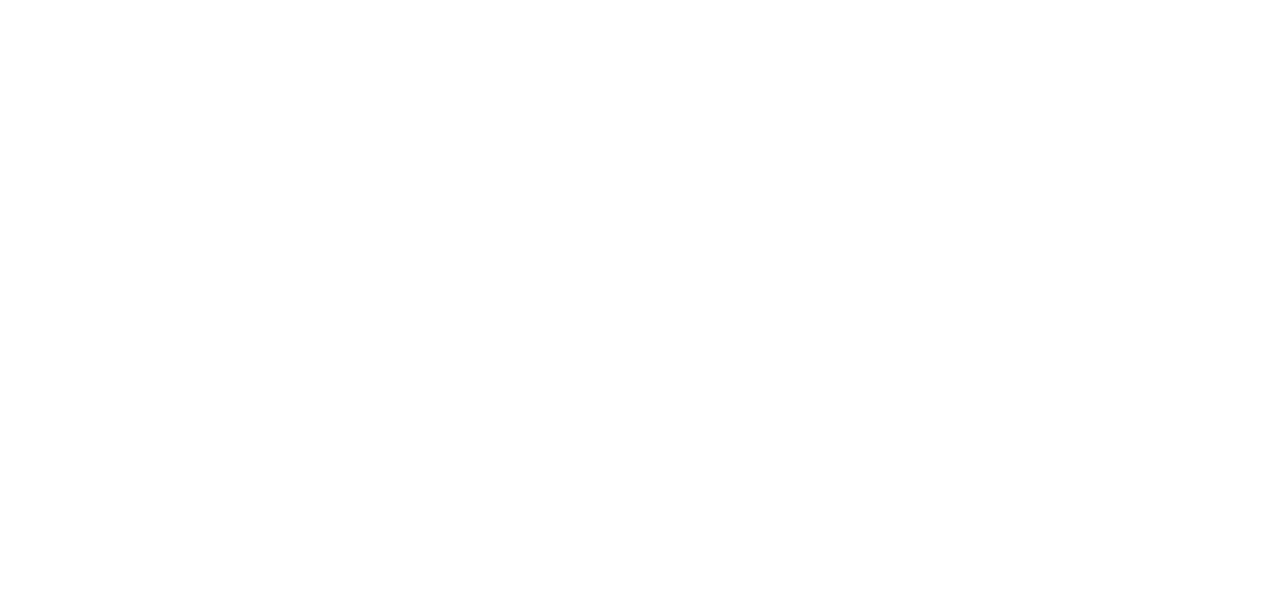
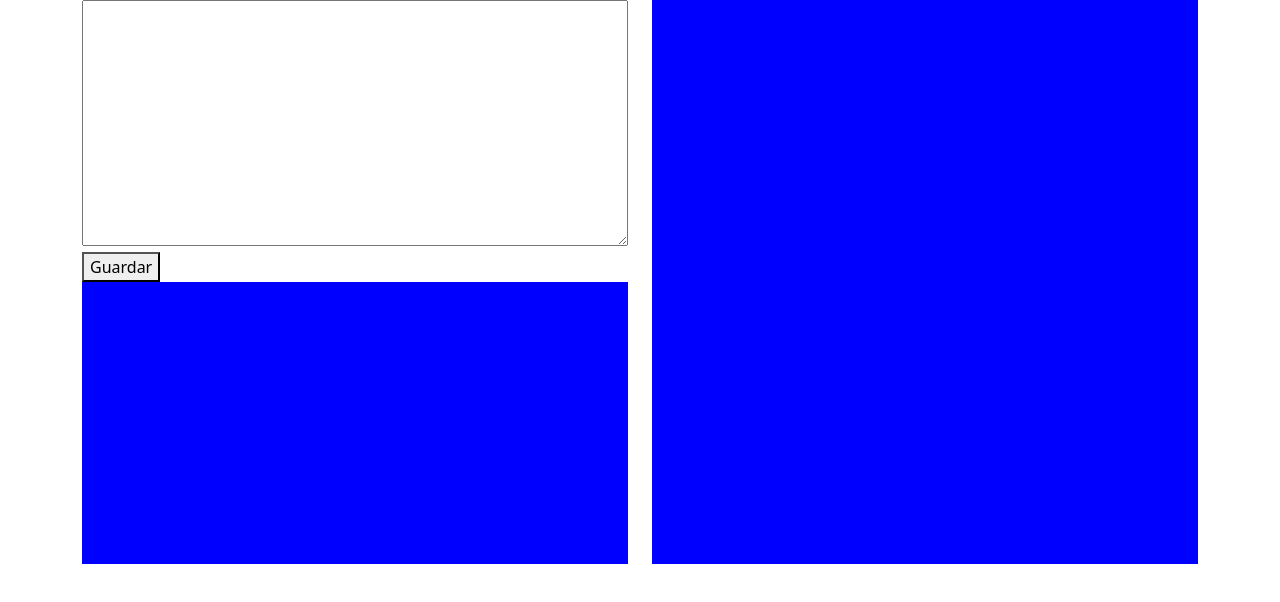
Before and after one commit to cmocsary/notePa, a plain HTML site: page index.html in a window 1280 px wide. Drawn offline with nearby package versions, Linux system fonts and the light colour scheme.

Commit message:
estructuras en html y css para conformar las cajas de cada componente

```diff
--- a/css/index.css
+++ b/css/index.css
@@ -0,0 +1,16 @@
+.boardBox {
+    width: 100%;
+    height: 200%;
+    background-color: blue;
+}
+.noteBox {
+    width: 100%;
+    height: 100%;
+    background-color: blue;
+}
+.boxsizingBorder {
+    -webkit-box-sizing: border-box;
+       -moz-box-sizing: border-box;
+            box-sizing: border-box;
+            width: 100%;
+}
--- a/index.html
+++ b/index.html
@@ -13,7 +13,26 @@
 
 <body>
     <header></header>
-    <main></main>
+    <main class="container">
+        <div class="row">
+            <div class="col col-lg-6">
+                <section >
+                    <form action="">
+                        <textarea class="boxsizingBorder" name="" id="" cols="30" rows="10"></textarea>
+                        <button type="submit">Guardar</button>
+                    </form>
+                </section>
+                <section class="noteBox">
+
+                </section>
+            </div>
+            <div class="col col-lg-6">
+                <section class="boardBox">
+
+                </section>
+            </div>
+        </div>
+    </main>
     <footer></footer>
     <script src="https://cdn.jsdelivr.net/npm/bootstrap@5.1.3/dist/js/bootstrap.bundle.min.js"
         integrity="sha384-ka7Sk0Gln4gmtz2MlQnikT1wXgYsOg+OMhuP+IlRH9sENBO0LRn5q+8nbTov4+1p"
```
